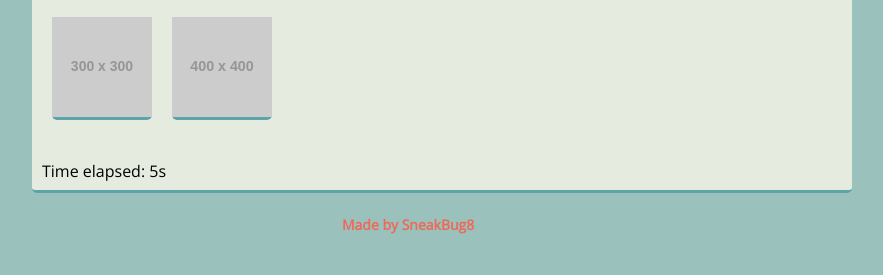
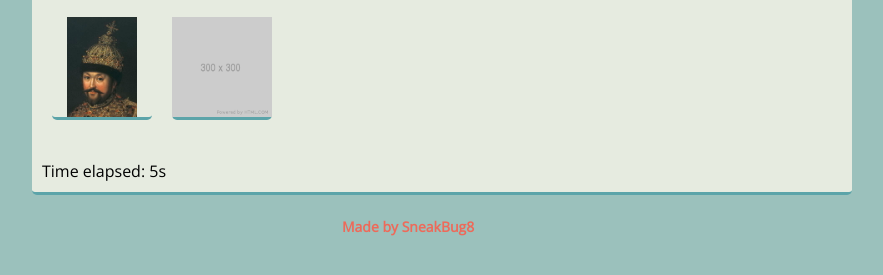
Before and after one commit to SneakBug8/TsarsGame, a plain HTML site: page index.html in a window 1280 px wide. Shown: the part 67-342 px from the top of the page, without its empty margins (198-1081 px from the left). Drawn offline with nearby package versions, Linux system fonts and the light colour scheme; placeholder pictures from the web are drawn by us.

Commit message:
Bitter update

```diff
--- a/game.js
+++ b/game.js
@@ -1,32 +1,36 @@
+const baseurl = "/";
+
 var app = new Vue({
     el: "#app",
     data: {
         tsars: [
             {
                 id: 0,
-                portrait: "https://via.placeholder.com/300",
+                portrait: baseurl + "images/michael.jpg",
+                alt: "Michael I",
+                subtitle: "Michael I was the first Tsar from Romanov house, elected after the end of Time of Troubles. Rulership: 26 July 1613 - 12 July 1645"
             },
             {
                 id: 1,
-                portrait: "https://via.placeholder.com/400",
+                portrait: baseurl + "images/300.png",
+                alt: "None",
+                subtitle: "None"
             }
         ],
         seconds: 0,
         tsardata: null,
         answers: [0,1],
-        subtitles: ["None", "No"]
     },
     methods: {
         onclick: function(id) {
             if (id == this.answers[0]) {
                 this.answers = _.drop(this.answers);
+                this.tsardata = _.filter(this.tsars, (tsar) => tsar.id == id)[0].subtitle;
                 this.tsars = _.filter(this.tsars, (tsar) => tsar.id != id);
-                this.tsardata = this.subtitles[0];
-                this.subtitles = _.drop(this.subtitles);
             }
             else {
-                const strings = ["No, you're wrong", "DU HAST MICH"];
-                this.tsardata = strings[Math.floor(Math.random() * strings.length)];
+                const wrongstrings = ["No, you're wrong", "That's not right"];
+                this.tsardata = wrongstrings[Math.floor(Math.random() * wrongstrings.length)];
             }
 
             if (!this.answers.length) {
--- a/index.html
+++ b/index.html
@@ -16,7 +16,7 @@
         </div>
         <div class="main">
             <div class="tsar" v-for="tsar in tsars">
-                <img :id="tsar.id" class="tsarimage" :src="tsar.portrait" @click="onclick(tsar.id)">
+                <img :id="tsar.id" class="tsarimage" :src="tsar.portrait" @click="onclick(tsar.id)" :alt="tsar.alt">
             </div>
         </div>
         <div class="bottom">
--- a/style.css
+++ b/style.css
@@ -27,6 +27,7 @@ body {
 }
 
 .tsar {
+    position: relative;
     width: 100px;
     height: 100px;
     margin: 10px;
@@ -39,8 +40,12 @@ body {
 }
 
 .tsarimage {
-    width: 100%;
+    position: absolute;
+    left: 50%;
+    top: 50%;
     height: 100%;
+    width: auto;
+    transform: translate(-50%, -50%);
 }
 
 @media (min-width: 800px) {
@@ -49,7 +54,7 @@ body {
     .tsardata {
         display: block;
         width: 50%;
-        height: 20px;
+        min-height: 20px;
         float: left;
         margin-top: 30px;
     }
```
Also changed, not shown: images/300.png (added), images/michael.jpg (added).
